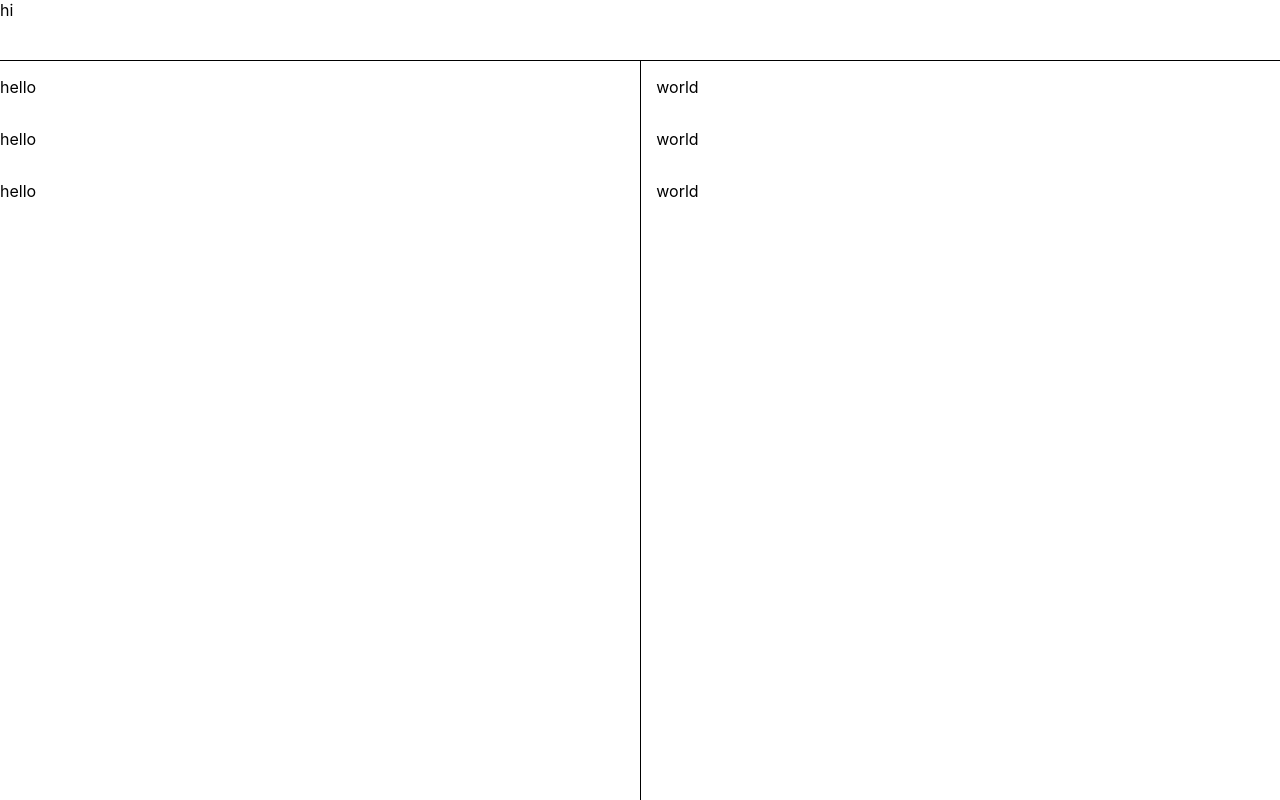
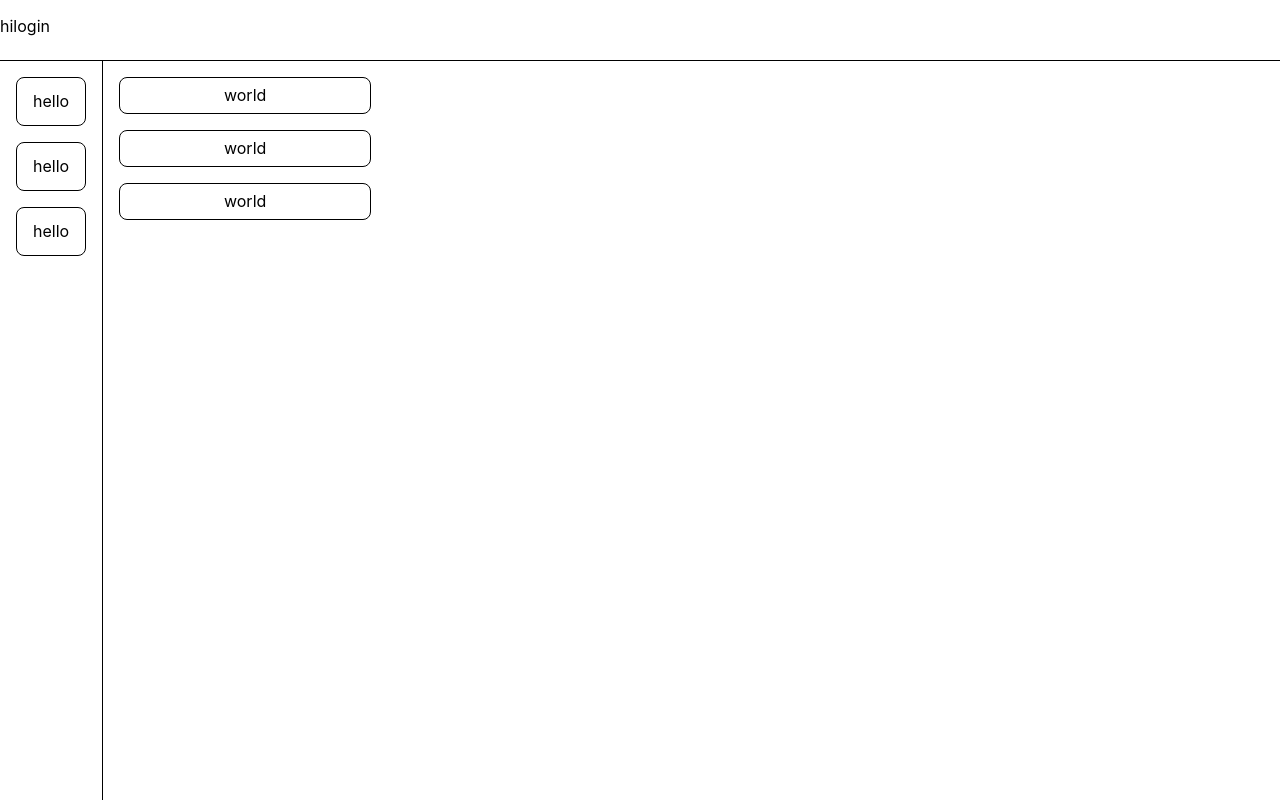
Before and after one commit to pswoonie/react-practice, a React (Create React App) app in the folder todo/: page / in a window 1280 px wide. Built offline with nearby package versions, Linux system fonts and the light colour scheme.

Commit message:
[UPDATE] add separate css file

```diff
--- a/todo/src/components/landing/landing.js
+++ b/todo/src/components/landing/landing.js
@@ -3,6 +3,9 @@ import AppBar from "../others/appbar.js";
 import Row from "../others/row.js";
 import H_DIVIDER from "../others/h-divider.js";
 import V_DIVIDER from "../others/v-divider.js";
+import MENU_BUTTON from "../others/menu-button/menu-button.js";
+import LIST_TILE from "../others/list-tile/list-tile.js";
+import Spacer from "../others/spacer.js";
 
 function Landing() {
   const landingStyle = {
@@ -11,26 +14,34 @@ function Landing() {
   };
   return (
     <div style={landingStyle}>
-      <Column>
-        <AppBar height="65px" />
-        <H_DIVIDER height="1px" width="100%" content="" background="black" />
-        <Row>
-          <Column>
-            <p>hello</p>
-            <p>hello</p>
-            <p>hello</p>
+      <Column height="100%" width="100%">
+        <AppBar height="65px">
+          <p>hi</p>
+          <p>login</p>
+        </AppBar>
+        <H_DIVIDER height="1px" width="100%" background="black" />
+        <Row height="100%" width="100%">
+          <Column height="100%">
+            <Spacer vertical="16px" />
+            <MENU_BUTTON className="menu-button">hello</MENU_BUTTON>
+            <Spacer vertical="16px" />
+            <MENU_BUTTON className="menu-button">hello</MENU_BUTTON>
+            <Spacer vertical="16px" />
+            <MENU_BUTTON className="menu-button">hello</MENU_BUTTON>
           </Column>
           <V_DIVIDER
             height="100%"
             width="1px"
             margin="0 16px"
-            content=""
             background="black"
           />
-          <Column>
-            <p>world</p>
-            <p>world</p>
-            <p>world</p>
+          <Column height="100%">
+            <Spacer vertical="16px" />
+            <LIST_TILE>world</LIST_TILE>
+            <Spacer vertical="16px" />
+            <LIST_TILE>world</LIST_TILE>
+            <Spacer vertical="16px" />
+            <LIST_TILE>world</LIST_TILE>
           </Column>
         </Row>
       </Column>
--- a/todo/src/components/others/appbar.js
+++ b/todo/src/components/others/appbar.js
@@ -5,8 +5,10 @@ function AppBar(props) {
   const appbarStyle = {
     height: props.height,
     width: "100%",
+    display: "flex",
+    flexDirection: "row",
   };
-  return <div style={appbarStyle}>hi</div>;
+  return <div style={appbarStyle}>{props.children}</div>;
 }
 
 export default AppBar;
--- a/todo/src/components/others/column.js
+++ b/todo/src/components/others/column.js
@@ -3,8 +3,8 @@
  */
 function Column(props) {
   const columnStyle = {
-    height: "100%",
-    width: "100%",
+    height: props.height,
+    width: props.width,
     margin: props.margin,
     padding: props.padding,
     display: "flex",
--- /dev/null
+++ b/todo/src/components/others/list-tile/list-tile.js
@@ -0,0 +1,7 @@
+import styles from "./tile.module.css";
+
+function LIST_TILE(props) {
+  return <div className={styles.tile}>{props.children}</div>;
+}
+
+export default LIST_TILE;
--- /dev/null
+++ b/todo/src/components/others/list-tile/tile.module.css
@@ -0,0 +1,14 @@
+.tile {
+  height: 35px;
+  line-height: 35px;
+  width: 250px;
+  border: 1px solid black;
+  border-radius: 8px;
+  text-align: center;
+  cursor: pointer;
+}
+
+.tile:hover {
+  color: red;
+  transform: scale(1.1);
+}
--- /dev/null
+++ b/todo/src/components/others/menu-button/button.module.css
@@ -0,0 +1,16 @@
+.button {
+  height: 35px;
+  line-height: 35px;
+  width: fit-content;
+  margin: 0 0 0 16px;
+  padding: 6px 16px;
+  color: black;
+  border: 1px solid black;
+  border-radius: 8px;
+  cursor: pointer;
+}
+
+.button:hover {
+  color: red;
+  transform: scale(1.3);
+}
--- /dev/null
+++ b/todo/src/components/others/menu-button/menu-button.js
@@ -0,0 +1,16 @@
+import styles from "./button.module.css";
+
+function MENU_BUTTON(props) {
+  return (
+    <div
+      className={styles.button}
+      onClick={() => {
+        alert("hi");
+      }}
+    >
+      {props.children}
+    </div>
+  );
+}
+
+export default MENU_BUTTON;
--- a/todo/src/components/others/row.js
+++ b/todo/src/components/others/row.js
@@ -3,8 +3,8 @@
  */
 function Row(props) {
   const rowStyle = {
-    height: "100%",
-    width: "100%",
+    height: props.height,
+    width: props.width,
     margin: props.margin,
     padding: props.padding,
     display: "flex",
--- /dev/null
+++ b/todo/src/components/others/spacer.js
@@ -0,0 +1,9 @@
+function Spacer(props) {
+  const spacerStyle = {
+    height: props.vertical,
+    width: props.horizontal,
+  };
+  return <div style={spacerStyle}></div>;
+}
+
+export default Spacer;
```
Also changed, not shown: todo/src/components/login/login.js (added, +13 -0 lines).
